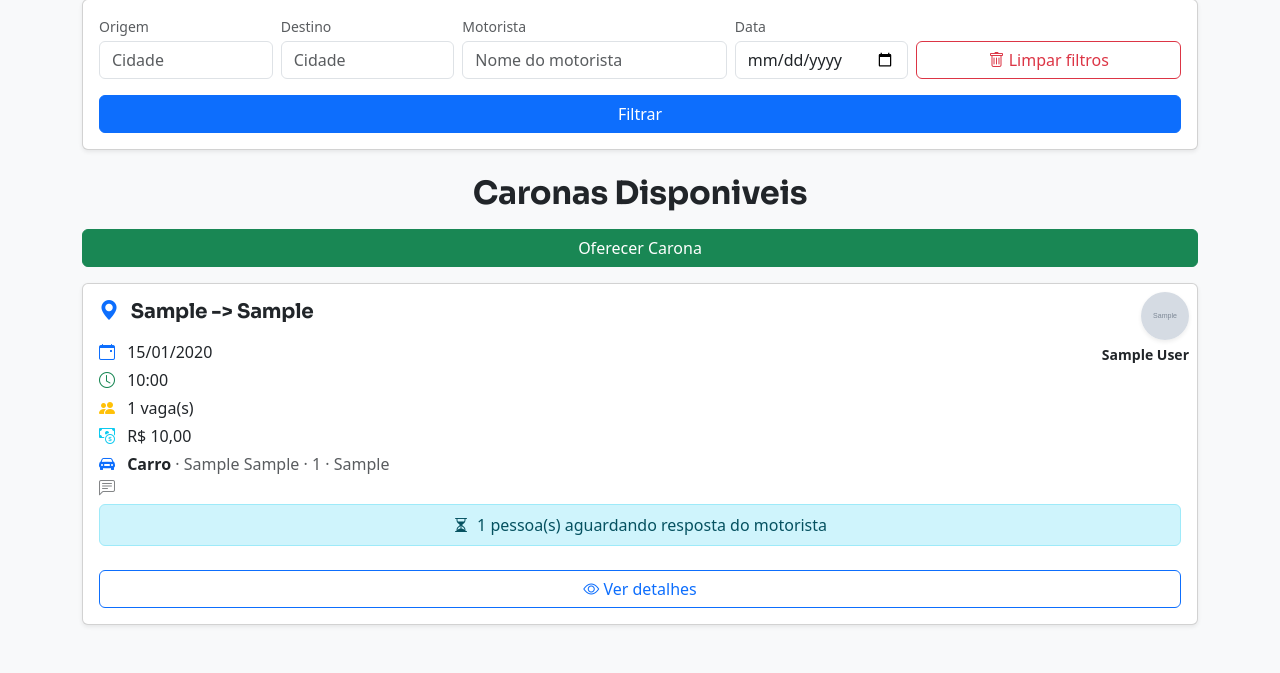
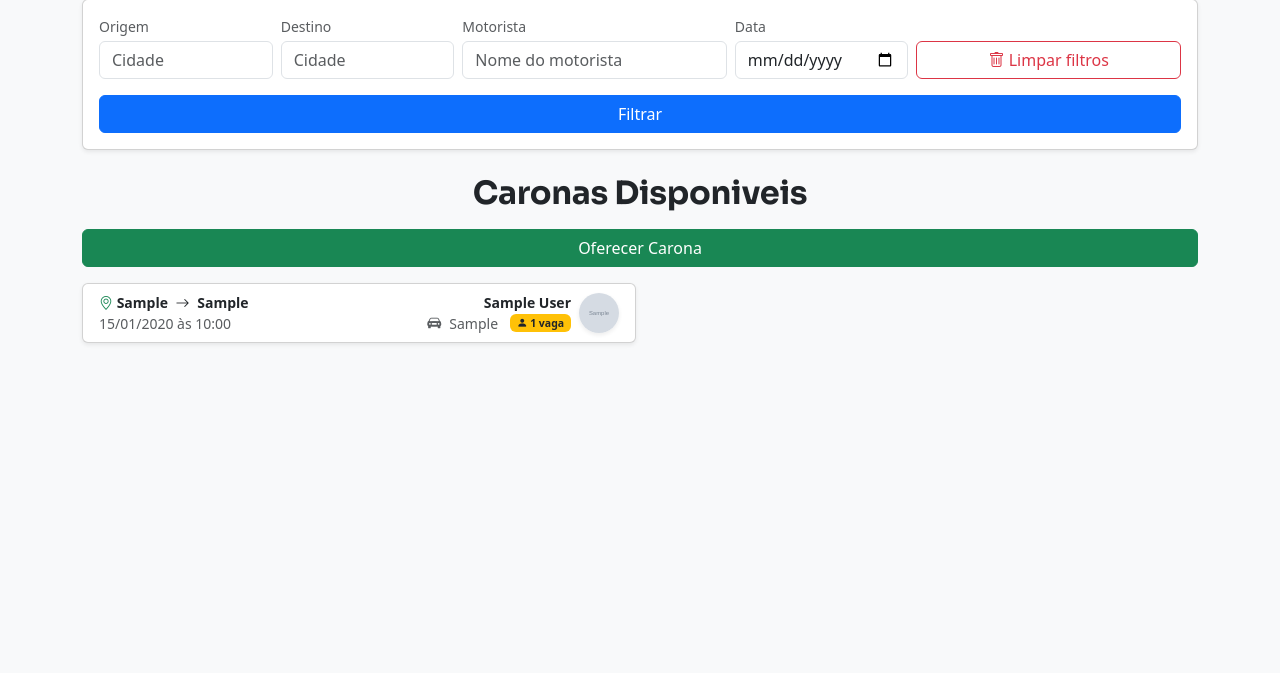
Before and after one commit to cesagoncalves/caronasjp, a Django app: page / in a window 1280 px wide. Shown: the part 136-809 px from the top of the page. After the commit the page ends 480 px from the top, so only its background shows below. Run offline with Django 5.2, Linux system fonts and the light colour scheme; tables that the repository leaves empty hold one stand-in row (values such as "Sample post"); grey boxes marked "Sample" are stand-in pictures; some libraries are stand-ins or nearby versions.

Commit message:
estetica dos cards da lista

```diff
--- a/viagens/templates/viagens/lista.html
+++ b/viagens/templates/viagens/lista.html
@@ -145,44 +145,118 @@
 
 <h2 class="mb-3 text-center">Caronas Disponiveis</h2>
 <a href="{% url 'criar_carona' %}" class="btn btn-success mb-3 w-100">Oferecer Carona</a>
+<div class="row g-2">
 {% for carona in caronas %}
-<div class="card mb-3 shadow-sm position-relative card-clickable" data-modal-target="#modalCarona{{ carona.id }}" style="cursor: pointer;">
-    <div class="card-body">
-        <div class="position-absolute top-0 end-0 text-end p-2">
+<div class="col-12 col-md-6">
+
+<div class="card shadow-sm card-clickable h-100"
+     data-modal-target="#modalCarona{{ carona.id }}"
+     style="cursor:pointer;">
+
+    <div class="card-body py-2 px-3">
+
+        <div class="d-flex align-items-center gap-3">
+
+            <!-- ESQUERDA -->
+            <div class="flex-grow-1">
+
+                <div class="fw-semibold small">
+                    <i class="bi bi-geo-alt text-success"></i>
+                    {{ carona.origem }}
+                    <i class="bi bi-arrow-right mx-1"></i>
+                    {{ carona.destino }}
+                </div>
+
+                <div class="text-muted small">
+                    {{ carona.data|date:"d/m/Y" }} às {{ carona.hora|time:"H:i" }}
+                </div>
+
+            </div>
+
+            <!-- DIREITA -->
+            <div class="d-flex align-items-center gap-2">
+
+                <div class="text-end small">
+
+    <div class="fw-semibold">
+
+        {% if carona.motorista == request.user %}
+            <span class="badge bg-primary">Você</span>
+        {% else %}
+            {{ carona.motorista.nome_curto }}
+        {% endif %}
+
+    </div>
+
+    <div class="text-muted d-flex align-items-center gap-2 justify-content-end">
+
+        {% if carona.veiculo %}
+
+            {% if carona.veiculo.tipo == "carro" %}
+                <i class="bi bi-car-front-fill"></i>
+            {% elif carona.veiculo.tipo == "moto" %}
+                <i class="bi bi-bicycle"></i>
+            {% elif carona.veiculo.tipo == "van" %}
+                <i class="bi bi-truck-front-fill"></i>
+            {% elif carona.veiculo.tipo == "onibus" %}
+                <i class="bi bi-bus-front-fill"></i>
+            {% else %}
+                <i class="bi bi-car-front"></i>
+            {% endif %}
+
+            {{ carona.veiculo_card }}
+
+        {% endif %}
+
+        {% if carona.vagas_restantes > 0 %}
+
+            <span class="badge bg-warning text-dark ms-1">
+                <i class="bi bi-person-fill"></i>
+                {{ carona.vagas_restantes }} vaga{% if carona.vagas_restantes > 1 %}s{% endif %}
+            </span>
+
+        {% else %}
+
+            <span class="badge bg-danger ms-1">
+                Lotada
+            </span>
+
+        {% endif %}
+
+    </div>
+
+</div>
                 {% if carona.motorista.foto %}
                     <img src="{{ carona.motorista.foto.url }}"
-                     class="rounded-circle shadow-sm mb-1 js-foto-motorista"
+                         class="rounded-circle shadow-sm js-foto-motorista"
                          data-src="{{ carona.motorista.foto.url }}"
                          data-nome="{{ carona.motorista.nome_curto|default:carona.motorista.nome_completo }}"
-                     width="48" height="48"
-                     style="object-fit: cover;">
+                         width="40" height="40"
+                         style="object-fit:cover;">
                 {% else %}
                     <img src="{% static 'img/avatar_padrao.jpg' %}"
-                     class="rounded-circle shadow-sm mb-1 js-foto-motorista"
+                         class="rounded-circle shadow-sm js-foto-motorista"
                          data-src="{% static 'img/avatar_padrao.jpg' %}"
                          data-nome="{{ carona.motorista.nome_curto|default:carona.motorista.nome_completo }}"
-                     width="48" height="48"
-                     style="object-fit: cover;">
+                         width="40" height="40"
+                         style="object-fit:cover;">
                 {% endif %}
-            {% if carona.motorista == request.user %}
-                <br><span class="badge bg-primary d-inline-block">Você</span>
-            {% else %}
-                <p class="small fw-semibold mb-0">{{ carona.motorista.nome_curto }}</p>
-            {% endif %}
+
             </div>
 
-        {% include "viagens/partials/card_carona_info.html" %}
-        <div class="d-grid gap-2 mt-3"><button class="btn btn-outline-primary mt-2" onclick="event.stopPropagation()" data-bs-toggle="modal" data-bs-target="#modalCarona{{ carona.id }}"><i class="bi bi-eye"></i> Ver detalhes</button></div>
         </div>
+
     </div>
+
+</div>
+
+</div>
+
 {% include "viagens/modals/modal_detalhe_carona.html" %}
 {% empty %}
 <p class="text-center">Nenhuma carona disponivel no momento.</p>
 {% endfor %}
-
-{% for carona in destaque_modais_extras %}
-    {% include "viagens/modals/modal_detalhe_carona.html" %}
-{% endfor %}
+</div>
 
 <div class="modal fade" id="modalFotoMotorista" tabindex="-1" aria-hidden="true">
     <div class="modal-dialog modal-dialog-centered">
--- a/viagens/views.py
+++ b/viagens/views.py
@@ -71,6 +71,16 @@ def lista_caronas(request):
     def preencher_dados_carona(carona):
         if not carona:
             return None
+        if carona.veiculo:
+            if carona.veiculo.tipo == "van":
+                carona.veiculo_card = "Van"
+            elif carona.veiculo.tipo == "onibus":
+                carona.veiculo_card = "Ônibus"
+            else:
+                carona.veiculo_card = carona.veiculo.modelo
+        else:
+            carona.veiculo_card = ""
+
         carona.aguardando_confirmacao = carona.solicitacoes.filter(
             status="pendente",
             tipo="carona",
```
Lines whose indentation alone changed are shown as unchanged.
